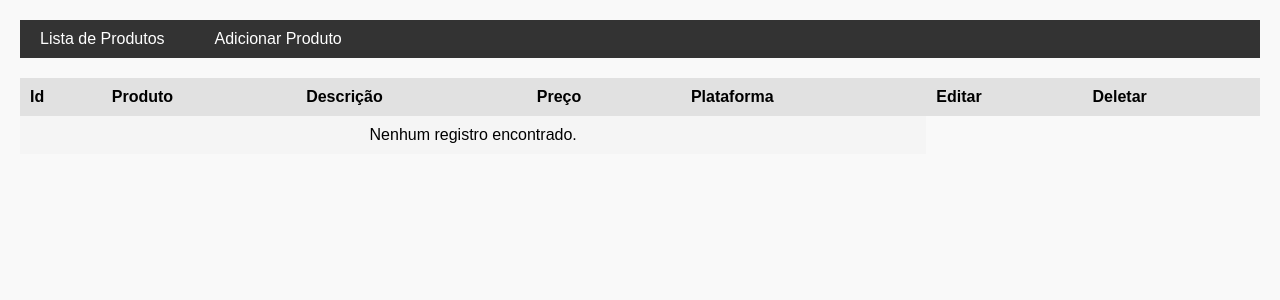
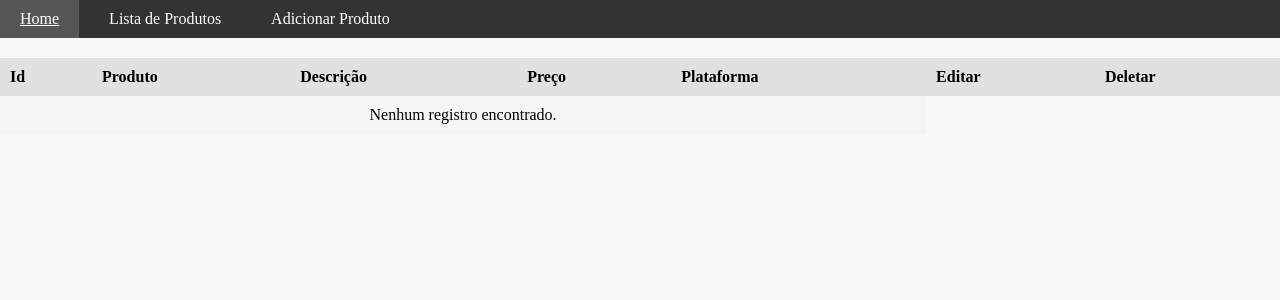
Before and after one commit to ZeckBorges/PHP-CRUD-MVC, a PHP site: page /produtos in a window 1280 px wide. Shown: the top 300 px of the page. Run offline with PHP 8.4, Linux system fonts and the light colour scheme; data that the repository does not hold is empty.

Commit message:
Adicionando uma página Home

```diff
--- a/App/DAO/ProdutoDAO.php
+++ b/App/DAO/ProdutoDAO.php
@@ -10,7 +10,7 @@
         $dsn = "mysql:host=localhost;dbname=estoque";
 
         try {
-            $this->conexao = new PDO($dsn, 'user', '****');
+            $this->conexao = new PDO($dsn, 'root', '****');
             $this->conexao->setAttribute(PDO::ATTR_ERRMODE, PDO::ERRMODE_EXCEPTION);
             // Conexão estabelecida com sucesso
         } catch (PDOException $e) {
@@ -58,7 +58,7 @@
 
     public function select()
     {
-        $sql = "SELECT * FROM produto ";
+        $sql = "SELECT * FROM produto";
 
         $stmt = $this->conexao->prepare($sql);
         $stmt->execute();
--- a/App/View/modules/Produtos/ListaProdutos.php
+++ b/App/View/modules/Produtos/ListaProdutos.php
@@ -8,9 +8,9 @@
 
     <style>
          body {
-            font-family: Arial, sans-serif;
+
             background-color: #f9f9f9;
-            padding: 20px;
+            padding: 0px;
         }
 
         table {
--- a/App/View/modules/Produtos/Produto.php
+++ b/App/View/modules/Produtos/Produto.php
@@ -7,9 +7,9 @@
     <title>Cadastro de Produtos</title>
     <style>
         body {
-            font-family: Arial, sans-serif;
+
             background-color: #f9f9f9;
-            padding: 20px;
+            padding: 0px;
         }
 
         fieldset {
--- a/App/index.php
+++ b/App/index.php
@@ -41,6 +41,7 @@
 
     <nav>
         <ul>
+            <li><a href="/home">Home</a></li>
             <li><a href="/produtos">Lista de Produtos</a></li>
             <li><a href="/produto/form">Adicionar Produto</a></li>
         </ul>
@@ -59,8 +60,9 @@
 
     switch ($url) {
 
-        case '/':
-            echo "página inicial";
+        case '/home':
+            include 'View/modules/Produtos/Home.php';
+            //echo "página inicial";
         break;
 
         case '/produtos':
```
Also changed, not shown: App/View/modules/Produtos/Home.php (added, +9 -0 lines).
